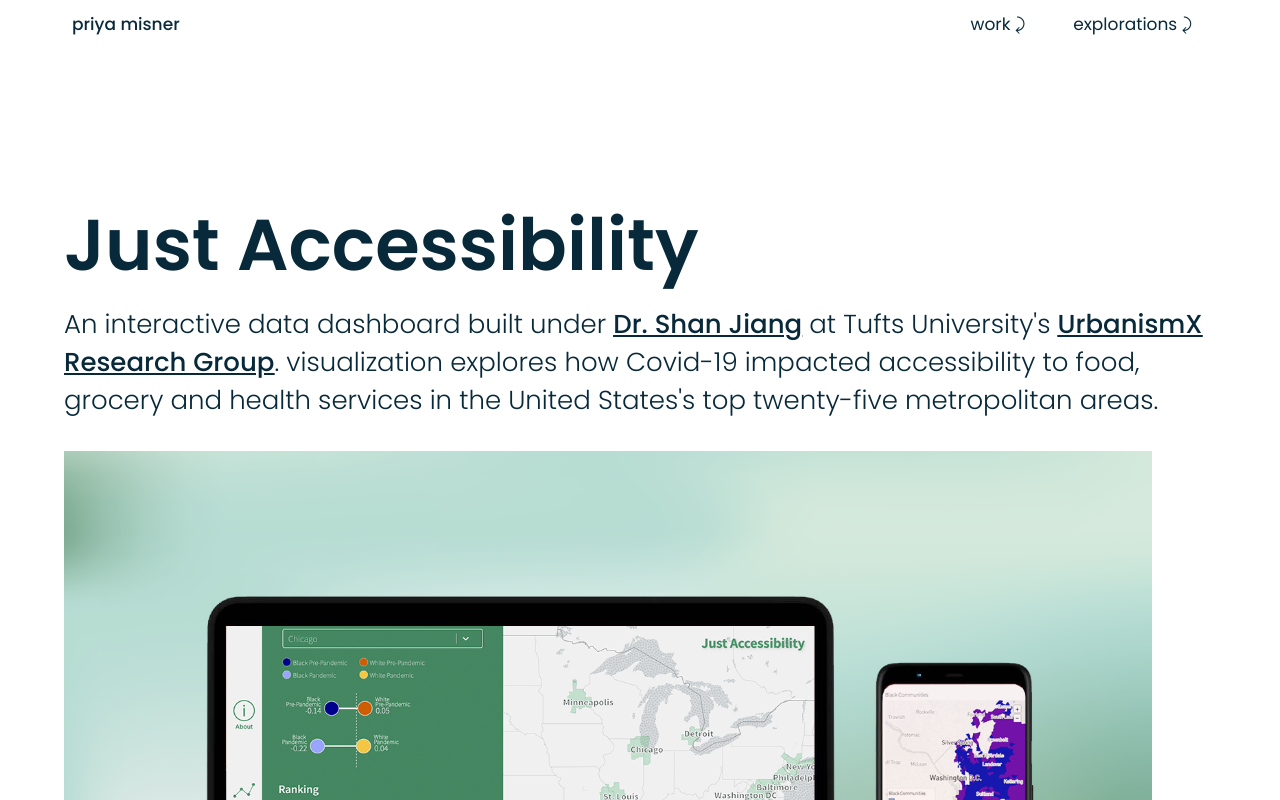
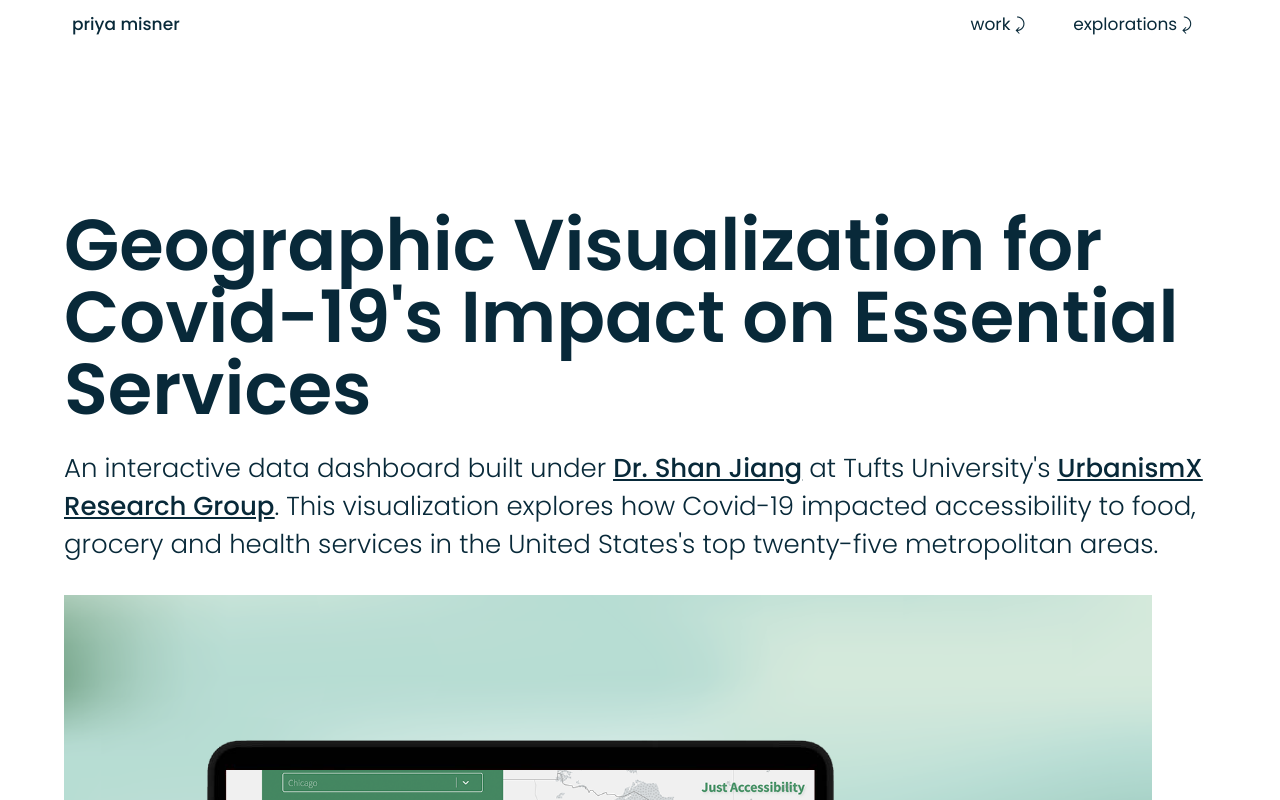
Before and after one commit to p-misner/portfolio, a React (Create React App) app: page /justaccessibility in a window 1280 px wide. Shown: the top 800 px of the page. Built offline with nearby package versions, Linux system fonts and the light colour scheme.

Commit message:
typo and title alignment

```diff
--- a/src/Projects/Project_JustAcc.js
+++ b/src/Projects/Project_JustAcc.js
@@ -169,11 +169,11 @@ const BulletListItem = styled.li`
 export const Project_JustAcc = ()=>{
     return (
         <ContentWrapper>
-            <h1>Just Accessibility</h1>
+            <h1>Geographic Visualization for Covid-19's Impact on Essential Services</h1>
             <HeroBody>
                 An interactive data dashboard built under <BoldedLink><a href="https://sites.google.com/view/shan-jiang/publications" target="_blank" rel="noreferrer noopener">Dr. Shan Jiang</a></BoldedLink> at
                 Tufts University's <BoldedLink><a href="https://as.tufts.edu/uep/people/faculty/shan-jiang" target="_blank" rel="noreferrer noopener">UrbanismX Research Group</a></BoldedLink>.
-             visualization explores how Covid-19 impacted accessibility to food, grocery and health services in the United States's top twenty-five metropolitan areas.
+             This visualization explores how Covid-19 impacted accessibility to food, grocery and health services in the United States's top twenty-five metropolitan areas.
             </HeroBody>
             <BigImage src={justaccBig}/>
 
```
